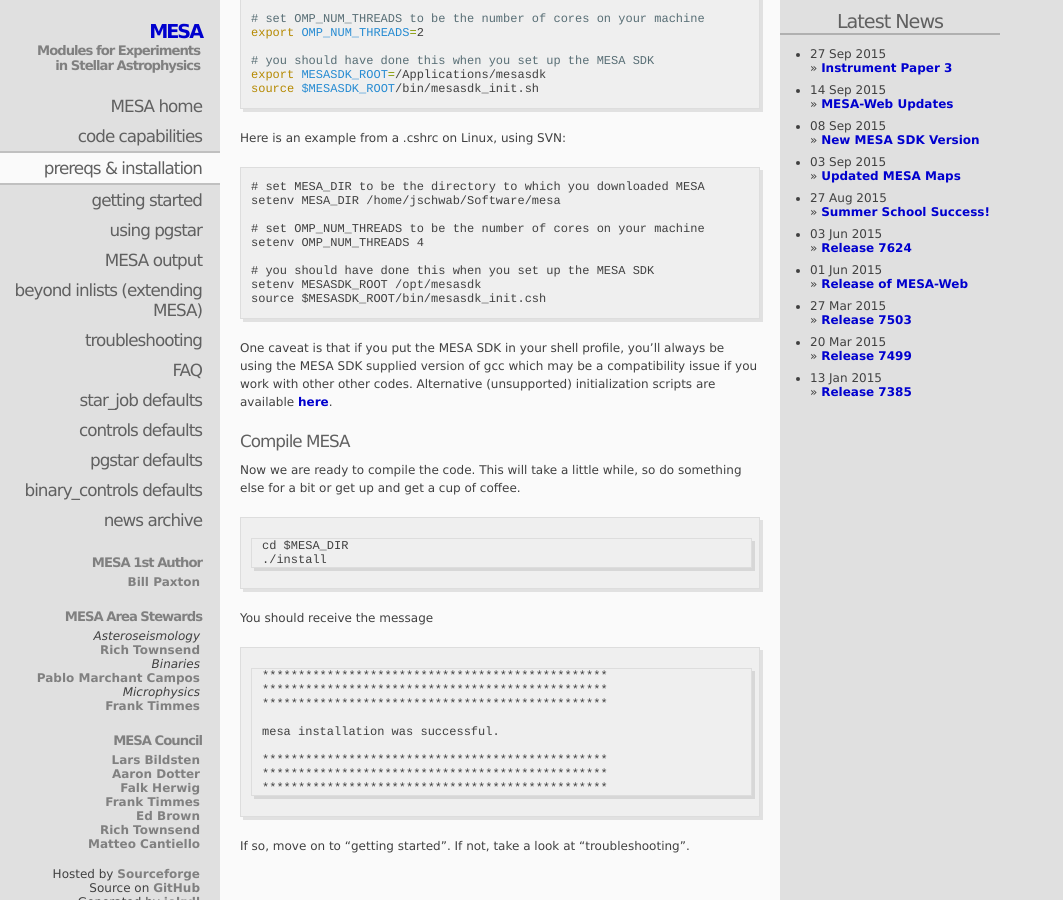
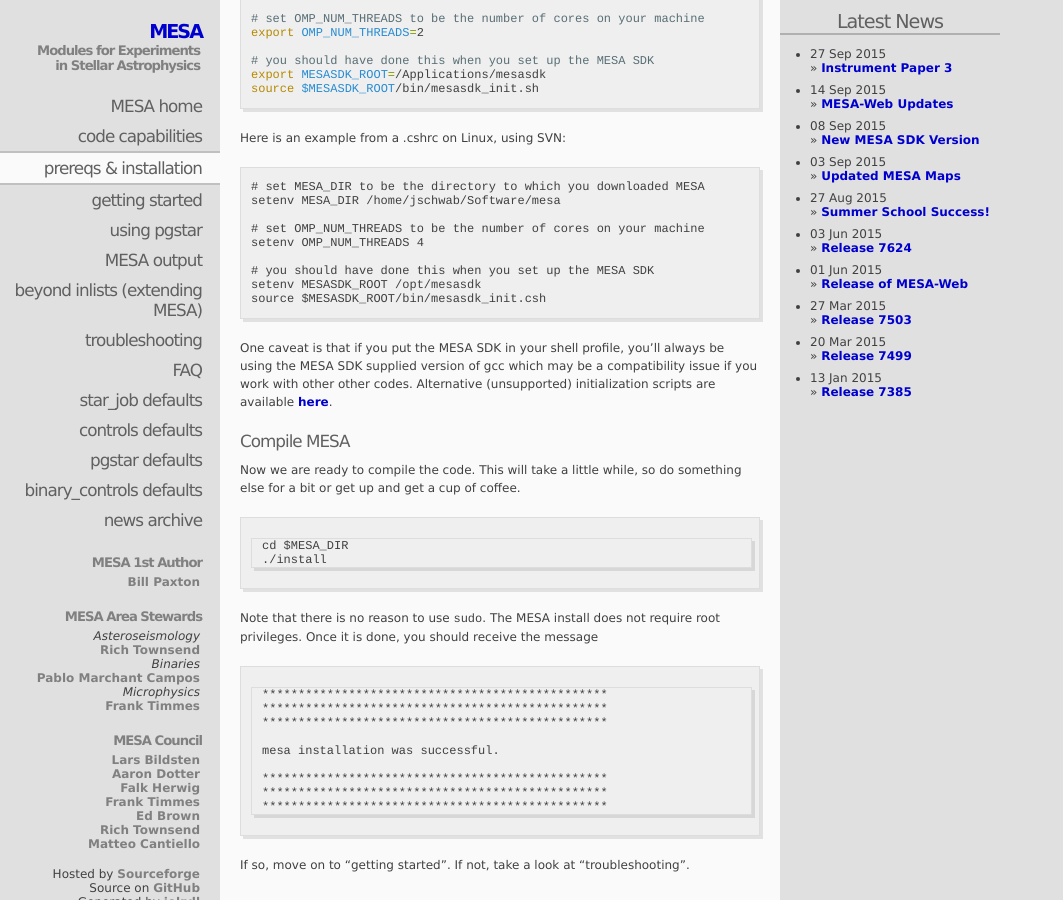
Before and after one commit to MESAHub/mesa-website, a Jekyll site: the page built from 02-prereqs.markdown, in a window 1280 px wide and 900 px high, scrolled down 2643 px. Shown: the whole window, without its empty margins (0-1063 px from the left). Built offline with Jekyll 4.4.1, drawn with Linux system fonts in a browser that asks for light colours; Markdown is read by kramdown in place of the engine named in the settings.

Commit message:
Don't use sudo...

```diff
--- a/02-prereqs.markdown
+++ b/02-prereqs.markdown
@@ -188,7 +188,9 @@
     cd $MESA_DIR
     ./install
 
-You should receive the message
+Note that there is no reason to use `sudo`.  The MESA install does not
+require root privileges.  Once it is done, you should receive the
+message
 
     ************************************************
     ************************************************
```
